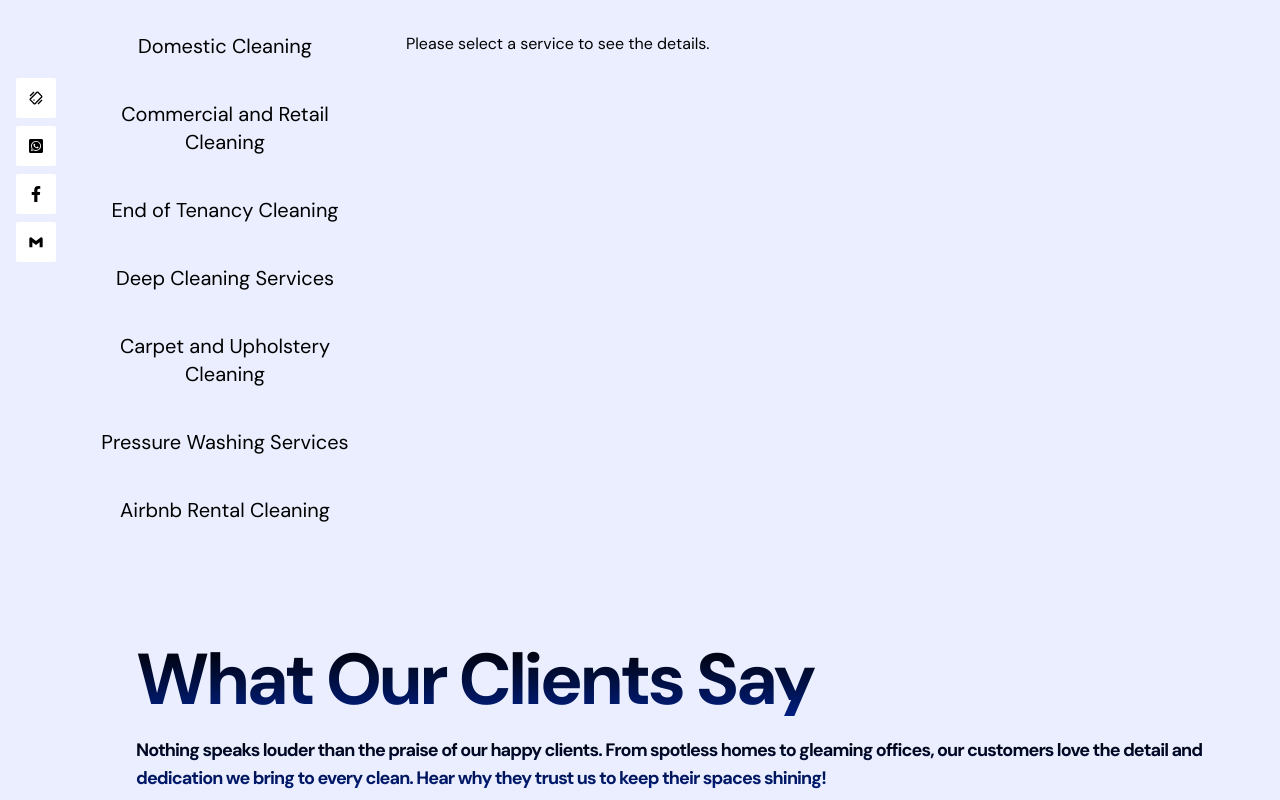
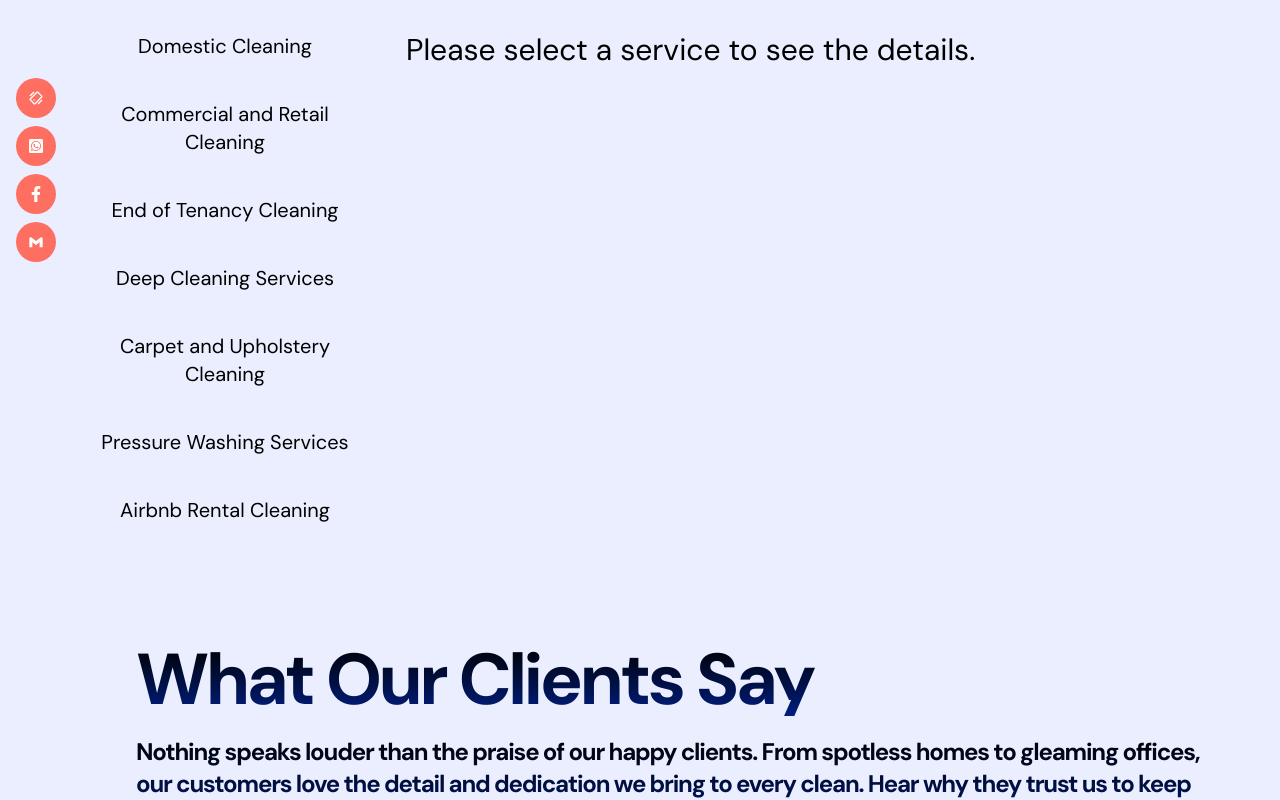
Before and after one commit to LilRomio/no-spots-left, a Next.js app: page / in a window 1280 px wide. Shown: the part 1168-1968 px from the top of the page. Built offline with nearby package versions, Linux system fonts and the light colour scheme.

Commit message:
update 2.3

```diff
--- a/app/components/SocialMedia.jsx
+++ b/app/components/SocialMedia.jsx
@@ -4,22 +4,26 @@ import React from 'react';
 import { FaFacebookF, FaWhatsappSquare } from 'react-icons/fa';
 import { BiLogoGmail, BiMobileVibration } from 'react-icons/bi';
 import { motion } from 'framer-motion';
+
 const SocialMedia = () => {
   return (
     <div className="flex flex-col items-center justify-center hidden p-4 md:flex">
-      <div className="w-[40px] h-[40px] rounded-sm bg-white my-1 flex justify-center items-center">
-        <a href="tel:07570532554 " target="_blank" rel="noreferrer">
+      {/* Mobile Button */}
+      <div className="w-[40px] h-[40px] rounded-full bg-[#FF6F61] my-1 flex justify-center items-center hover:bg-[#D3D3D3] transition-colors duration-300">
+        <a href="tel:07570532554" target="_blank" rel="noreferrer">
           <motion.div
             whileInView={{ scale: [0, 1] }}
             whileHover={{ scale: [1, 0.9] }}
             transition={{ duration: 0.25 }}
             className="app__flex"
           >
-            <BiMobileVibration />
+            <BiMobileVibration className="text-white hover:text-[#FF6F61] transition-colors duration-300" />
           </motion.div>
         </a>
       </div>
-      <div className="w-[40px] h-[40px] rounded-sm bg-white my-1 flex justify-center items-center">
+
+      {/* WhatsApp Button */}
+      <div className="w-[40px] h-[40px] rounded-full bg-[#FF6F61] my-1 flex justify-center items-center hover:bg-[#D3D3D3]  transition-colors duration-300">
         <a href="whatsapp://send?text=Hello World!&phone=+447570532554" target="_blank" rel="noreferrer">
           <motion.div
             whileInView={{ scale: [0, 1] }}
@@ -27,11 +31,13 @@ const SocialMedia = () => {
             transition={{ duration: 0.25 }}
             className="app__flex"
           >
-            <FaWhatsappSquare />
+            <FaWhatsappSquare className="text-white hover:text-[#FF6F61] transition-colors duration-300" />
           </motion.div>
         </a>
       </div>
-      <div className="w-[40px] h-[40px] rounded-sm bg-white my-1 flex justify-center items-center">
+
+      {/* Facebook Button */}
+      <div className="w-[40px] h-[40px] rounded-full bg-[#FF6F61] my-1 flex justify-center items-center hover:bg-[#D3D3D3]  transition-colors duration-300">
         <a href="https://www.facebook.com" target="_blank" rel="noreferrer">
           <motion.div
             whileInView={{ scale: [0, 1] }}
@@ -39,11 +45,13 @@ const SocialMedia = () => {
             transition={{ duration: 0.25 }}
             className="app__flex"
           >
-            <FaFacebookF />
+            <FaFacebookF className="text-white hover:text-[#FF6F61] transition-colors duration-300" />
           </motion.div>
         </a>
       </div>
-      <div className="w-[40px] h-[40px] rounded-sm bg-white my-1 flex justify-center items-center">
+
+      {/* Email Button */}
+      <div className="w-[40px] h-[40px] rounded-full bg-[#FF6F61] my-1 flex justify-center items-center hover:bg-[#D3D3D3]  transition-colors duration-300">
         <a href="mailto:popescu.romeo9@gmail.com" target="_blank" rel="noreferrer">
           <motion.div
             whileInView={{ scale: [0, 1] }}
@@ -51,7 +59,7 @@ const SocialMedia = () => {
             transition={{ duration: 0.25 }}
             className="app__flex"
           >
-            <BiLogoGmail />
+            <BiLogoGmail className="text-white hover:text-[#FF6F61] transition-colors duration-300" />
           </motion.div>
         </a>
       </div>
--- a/app/components/Testimonials.jsx
+++ b/app/components/Testimonials.jsx
@@ -118,7 +118,7 @@ const Testimonials = () => {
           <h2 className="text-5xl md:text-7xl font-bold tracking-tighter bg-gradient-to-b from-black to-[#001E80] text-transparent bg-clip-text">
             What Our Clients Say
           </h2>
-          <p className="mt-5 section-description">
+          <p className="mt-5 text-xl section-description">
             Nothing speaks louder than the praise of our happy clients. From spotless homes to gleaming offices, our
             customers love the detail and dedication we bring to every clean. Hear why they trust us to keep their
             spaces shining!
--- a/app/components/WhatWeDoSection.jsx
+++ b/app/components/WhatWeDoSection.jsx
@@ -9,7 +9,7 @@ const TAB_DATA = [
     title: 'Domestic Cleaning',
     id: 'domestic',
     content: (
-      <ul className="pl-2 list-disc md:text-xl">
+      <ul className="pl-2 list-disc md:text-2xl">
         <h1 className="section-description">
           Your home is your sanctuary, and we treat it that way. Our domestic cleaning service offers everything from
           routine cleaning to deep cleans, ensuring your living space remains fresh, comfortable, and pristine. Whether
@@ -31,7 +31,7 @@ const TAB_DATA = [
     title: 'Commercial and Retail Cleaning',
     id: 'office',
     content: (
-      <ul className="pl-2 list-disc md:text-xl">
+      <ul className="pl-2 list-disc md:text-2xl">
         <h1 className="section-description">
           A clean office promotes productivity and leaves a lasting impression on clients and employees. No Spots Left
           offers customizable office cleaning services designed to maintain a pristine and healthy work environment:
@@ -57,7 +57,7 @@ const TAB_DATA = [
     title: 'End of Tenancy Cleaning',
     id: 'endTenancy',
     content: (
-      <ul className="pl-2 list-disc md:text-xl">
+      <ul className="pl-2 list-disc md:text-2xl">
         <h1 className="section-description">
           Moving out? Leave the cleaning to us. We provide comprehensive end-of-tenancy cleaning services that ensure
           the property is spotless for the next tenants or to meet the landlord&apos;s expectations. Our service covers:
@@ -77,7 +77,7 @@ const TAB_DATA = [
     title: 'Deep Cleaning Services',
     id: 'deepCleaning',
     content: (
-      <ul className="pl-2 list-disc md:text-xl">
+      <ul className="pl-2 list-disc md:text-2xl">
         <h1 className="section-description">
           Ideal for spring cleaning or special occasions, this service goes beyond standard cleaning to tackle areas
           often overlooked during routine cleans:
@@ -92,7 +92,7 @@ const TAB_DATA = [
     title: 'Carpet and Upholstery Cleaning',
     id: 'carpet',
     content: (
-      <ul className="pl-2 list-disc md:text-xl">
+      <ul className="pl-2 list-disc md:text-2xl">
         <h1 className="section-description">
           Over time, carpets and upholstery can trap dirt, allergens, and odors. This specialized service ensures a deep
           clean for soft furnishings:
@@ -108,7 +108,7 @@ const TAB_DATA = [
     title: 'Pressure Washing Services',
     id: 'pressure',
     content: (
-      <ul className="pl-2 list-disc md:text-xl">
+      <ul className="pl-2 list-disc md:text-2xl">
         <h1 className="section-description">
           Ideal for outdoor cleaning, pressure washing removes dirt, mold, and grime from exterior surfaces:
         </h1>
@@ -124,7 +124,7 @@ const TAB_DATA = [
     title: 'Airbnb Rental Cleaning',
     id: 'airBnb',
     content: (
-      <ul className="pl-2 list-disc md:text-xl">
+      <ul className="pl-2 list-disc md:text-2xl">
         <h1 className="section-description">
           Offer a specialized cleaning service tailored to short-term rental properties like Airbnb listings:
         </h1>
@@ -196,7 +196,11 @@ const WhatWeDoSection = () => {
           exit={{ opacity: 0, translateY: -20 }}
           transition={{ duration: 0.3 }}
         >
-          {tab ? TAB_DATA.find((t) => t.id === tab)?.content : <p>Please select a service to see the details.</p>}
+          {tab ? (
+            TAB_DATA.find((t) => t.id === tab)?.content
+          ) : (
+            <p className="text-3xl ">Please select a service to see the details.</p>
+          )}
         </motion.div>
       </div>
     </section>
--- a/app/globals.css
+++ b/app/globals.css
@@ -45,5 +45,5 @@
 }
 
 .section-description {
-  @apply text-lg md:text-lg font-bold tracking-tighter bg-gradient-to-b from-black to-[#001E80] text-transparent bg-clip-text mb-6;
+  @apply text-lg md:text-2xl font-bold tracking-tighter bg-gradient-to-b from-black to-[#001E80] text-transparent bg-clip-text mb-6;
 }
```
Also changed, not shown: app/components/EmailSection.jsx (+46 -35 lines).
